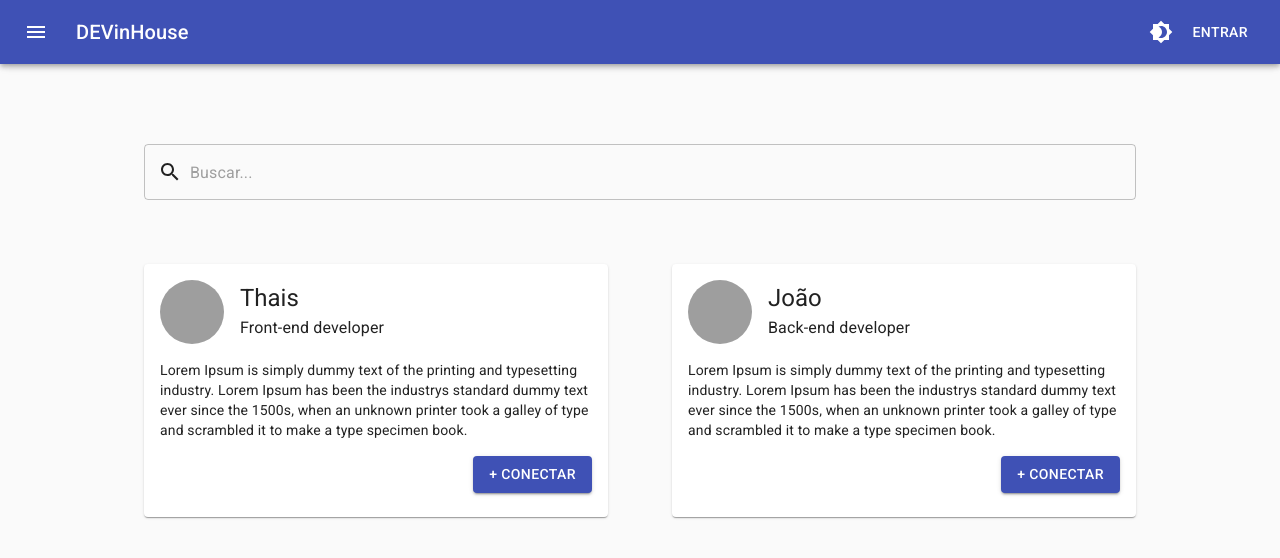
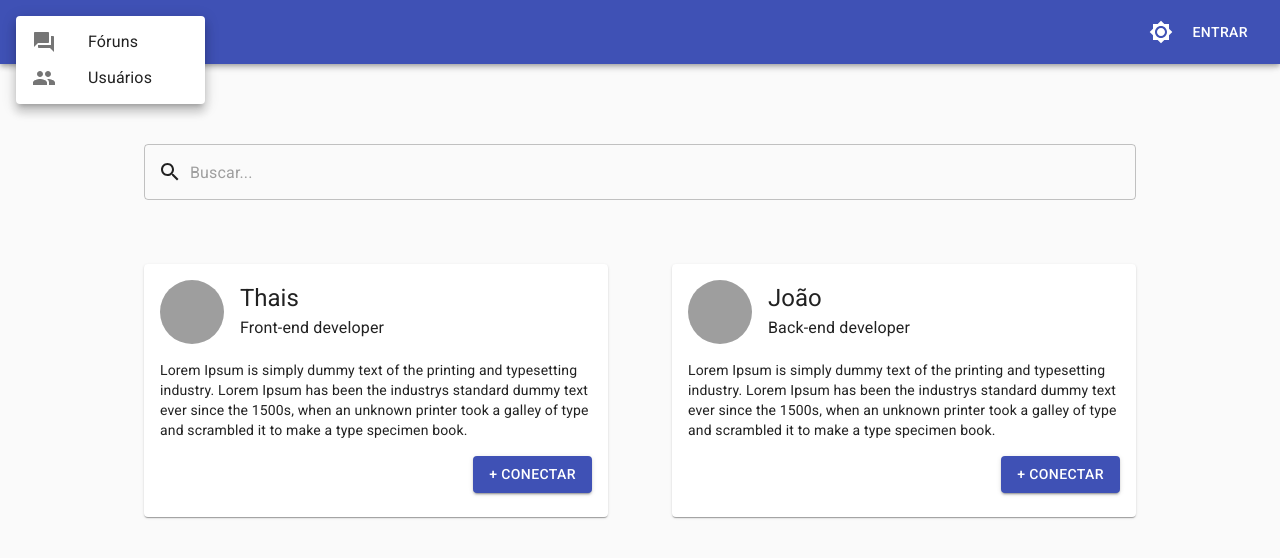
Before and after one commit to thaiscristinabertoldo/DEVinHouse-React, a React (Create React App) app: page /users in a window 1280 px wide. Both pictures are taken after a click on the button 36 px from the left and 32 px from the top of the page. Shown: the top 558 px of the page. Built offline with nearby package versions, Linux system fonts and the light colour scheme; grey boxes are pictures that could not be loaded.

Commit message:
feat: adiciona menu

```diff
--- a/src/components/Navbar/Navbar.js
+++ b/src/components/Navbar/Navbar.js
@@ -1,31 +1,68 @@
-import { AppBar, Button, IconButton, Toolbar, Tooltip, Typography } from '@material-ui/core'
+import { useState } from 'react'
+
+import PropTypes from 'prop-types'
+
+import { AppBar, Button, IconButton, Toolbar, Tooltip, Typography, useTheme } from '@material-ui/core'
 
 import MenuIcon from '@material-ui/icons/Menu'
 import Brightness4 from '@material-ui/icons/Brightness4'
+import Brightness7 from '@material-ui/icons/Brightness7'
 
 import { useStyles } from './Navbar.styles'
+import { MenuContainer } from './fragments/MenuContainer/MenuContainer'
 
-export const NavBar = () => {
+export const NavBar = ({ toggleTheme }) => {
   const classes = useStyles()
+  const { palette } = useTheme()
+
+  const [anchorEl, setAnchorEl] = useState(null)
+  const menuOpen = Boolean(anchorEl)
+
+  const handleOpenMenu = (event) => {
+    setAnchorEl(event.currentTarget)
+  }
+
+  const handleCloseMenu = () => {
+    setAnchorEl(null)
+  }
 
   return (
     <div className={classes.root}>
       <AppBar position="fixed">
         <Toolbar>
-          <IconButton edge="start" className={classes.menuButton} color="inherit" aria-label="menu">
+          <IconButton
+            edge="start"
+            className={classes.menuButton}
+            color="inherit"
+            aria-label="menu"
+            onClick={handleOpenMenu}
+          >
             <MenuIcon />
           </IconButton>
+
+          <MenuContainer open={menuOpen} anchorEl={anchorEl} onClose={handleCloseMenu} />
+
           <Typography variant="h6" className={classes.title}>
             DEVinHouse
           </Typography>
+
           <Tooltip title="Add" aria-label="add">
-            <IconButton aria-label="Alternar tema claro/escuro">
-              <Brightness4 className={classes.iconColor} />
+            <IconButton aria-label="Alternar tema claro/escuro" onClick={toggleTheme}>
+              {palette?.type === 'dark' ? (
+                <Brightness4 className={classes.iconColor} />
+              ) : (
+                <Brightness7 className={classes.iconColor} />
+              )}
             </IconButton>
           </Tooltip>
+
           <Button color="inherit">Entrar</Button>
         </Toolbar>
       </AppBar>
     </div>
   )
 }
+
+NavBar.propTypes = {
+  toggleTheme: PropTypes.func.isRequired,
+}
--- /dev/null
+++ b/src/components/Navbar/fragments/MenuContainer/MenuContainer.js
@@ -0,0 +1,59 @@
+import PropTypes from 'prop-types'
+
+import { useHistory } from 'react-router-dom'
+
+import { ListItemIcon, Menu, MenuItem, Typography } from '@material-ui/core'
+import PeopleIcon from '@material-ui/icons/People'
+import ForumIcon from '@material-ui/icons/Forum'
+
+export const MenuContainer = ({ anchorEl, open, onClose }) => {
+  const history = useHistory()
+
+  const handleClick = (path) => {
+    onClose()
+    history.push(path)
+  }
+
+  return (
+    <>
+      <Menu
+        anchorEl={anchorEl}
+        anchorOrigin={{
+          vertical: 'bottom',
+          horizontal: 'center',
+        }}
+        transformOrigin={{
+          vertical: 'top',
+          horizontal: 'center',
+        }}
+        open={open}
+        onClose={onClose}
+        PaperProps={{
+          style: {
+            width: '24ch',
+          },
+        }}
+      >
+        <MenuItem onClick={() => handleClick('/forums')}>
+          <ListItemIcon>
+            <ForumIcon />
+          </ListItemIcon>
+          <Typography variant="inherit">Fóruns</Typography>
+        </MenuItem>
+
+        <MenuItem onClick={() => handleClick('users')}>
+          <ListItemIcon>
+            <PeopleIcon />
+          </ListItemIcon>
+          <Typography variant="inherit">Usuários</Typography>
+        </MenuItem>
+      </Menu>
+    </>
+  )
+}
+
+MenuContainer.propTypes = {
+  anchorEl: PropTypes.any,
+  open: PropTypes.bool.isRequired,
+  onClose: PropTypes.func.isRequired,
+}
--- /dev/null
+++ b/src/components/Navbar/fragments/MenuContainer/index.js
@@ -0,0 +1 @@
+export * from './MenuContainer'
--- /dev/null
+++ b/src/components/Navbar/fragments/index.js
@@ -0,0 +1 @@
+export * from './MenuContainer'
```
